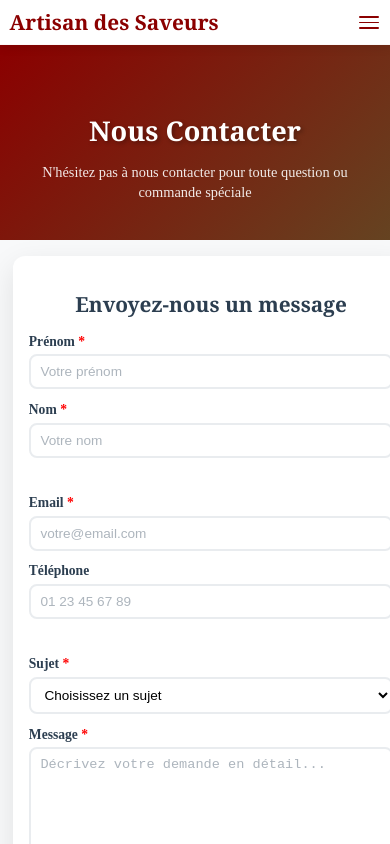
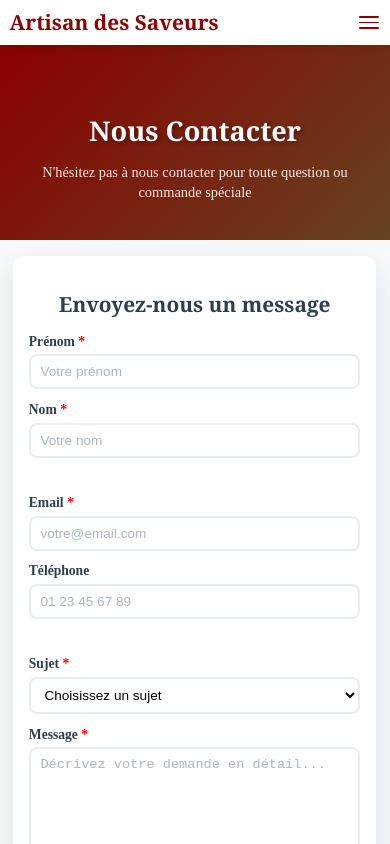
Before and after one commit to WilliamNdongmo88/ArtisanDesSaveursApp, an Angular app: page /contact in a window 390 px wide. Shown: the top 844 px of the page. Built offline with nearby package versions, Linux system fonts and the light colour scheme.

Commit message:
MAJ du responsive

```diff
--- a/src/app/pages/contact/contact.scss
+++ b/src/app/pages/contact/contact.scss
@@ -524,7 +524,8 @@
   }
 
   .contact-form-container {
-    width: 100%;
+    width: 91%;
+    height: 93%;
     padding: 2rem;
     padding-right: 2rem;
 
@@ -605,6 +606,8 @@
 
   .contact-form-container {
     padding: 1.5rem;
+    width: 91%;
+    height: 95%;
 
     .form-title {
       font-size: 1.6rem;
@@ -738,6 +741,8 @@
 
   .contact-form-container {
     padding: 1.2rem;
+    width: 91%;
+    height: 96%;
 
     .form-title {
       font-size: 1.4rem;
@@ -844,6 +849,9 @@
 
   .contact-form-container {
     padding: 1rem;
+    width: 91%;
+    height: 97%;
+    margin-left: 0px;
 
     .form-title {
       font-size: 1.3rem;
@@ -979,6 +987,9 @@
 
   .contact-form-container {
     padding: 0.8rem;
+    width: 91%;
+    height: 98%;
+    margin-left: 0px;
 
     .form-title {
       font-size: 1.2rem;
```
